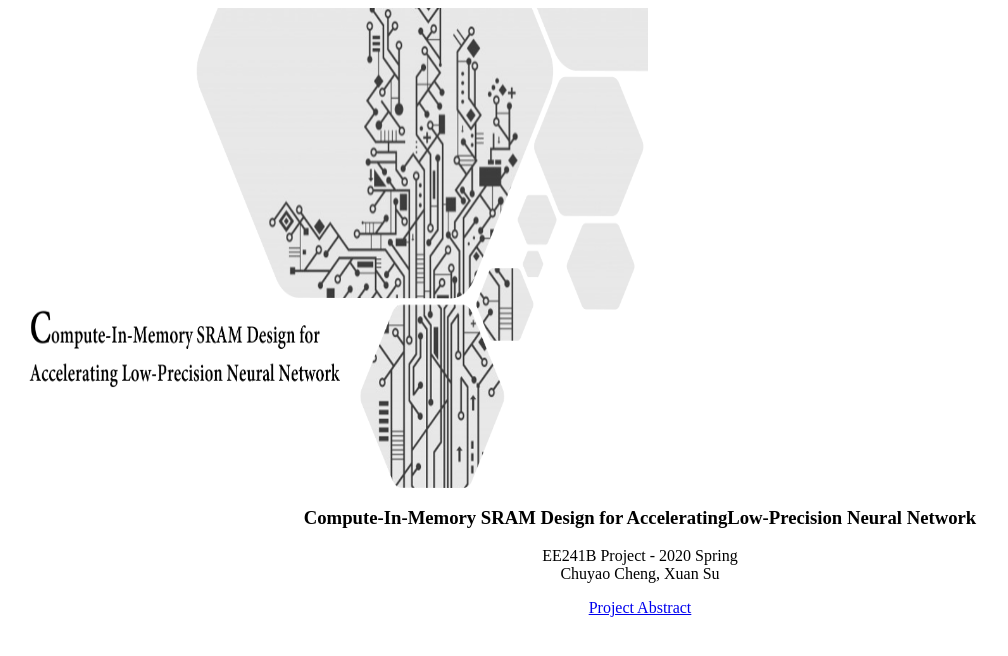
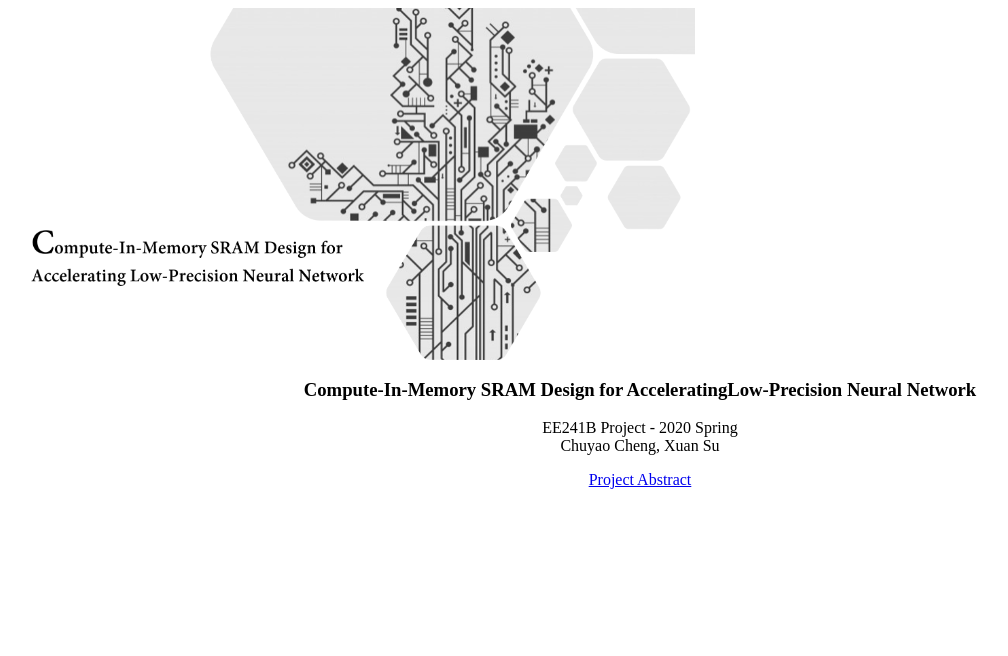
Before and after one commit to su2425/EE241B-sp2020, a plain HTML site: page index.html in a window 1280 px wide. Shown: the whole page, without its empty margins (0-1008 px from the left). Drawn offline with Linux system fonts and the light colour scheme.

Commit message:
Update index.html

```diff
--- a/index.html
+++ b/index.html
@@ -3,7 +3,7 @@
 <title>EE241B Project - 2020 Spring</title>
 </head>
 <body>
-<img src="image/title.png" alt="title" width="640" height="480">
+<img src="image/title.png" alt="title" width="687" height="352">
 <h3 align=center>Compute-In-Memory SRAM Design for AcceleratingLow-Precision Neural Network </h3>
 <p align=center>EE241B Project - 2020 Spring<br>Chuyao Cheng, Xuan Su</p>
 <p align=center><a href="https://github.com/su2425/EE241B-sp2020/blob/master/pdf/EE241B_Project_Abstract.pdf">Project Abstract </a></p>
```
